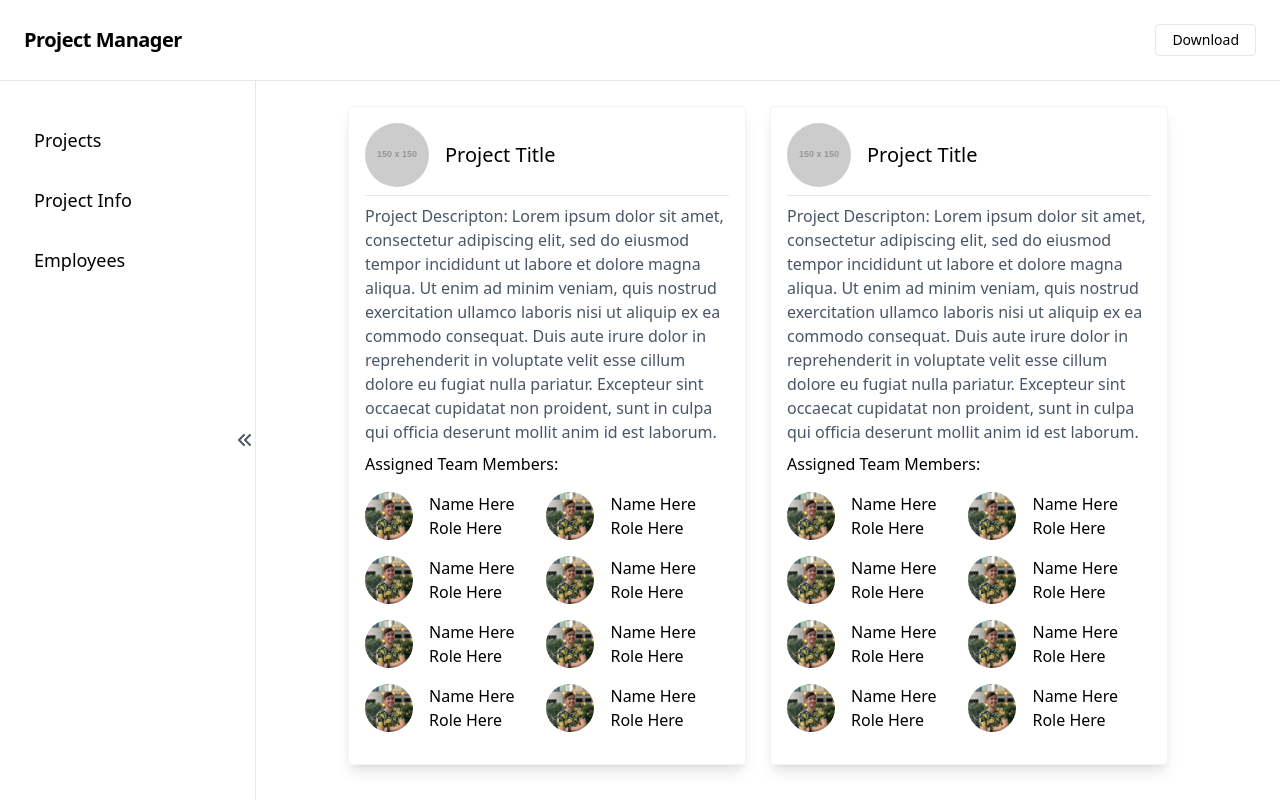
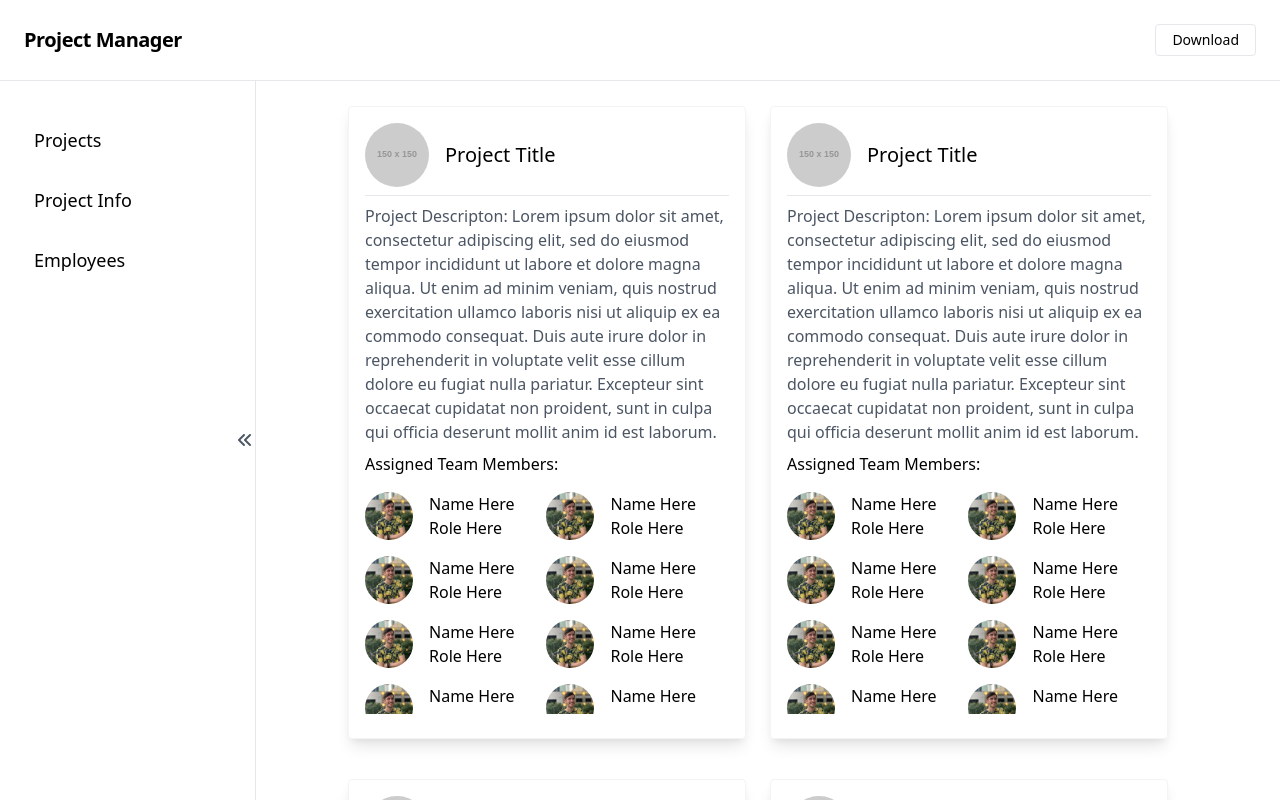
Before and after one commit to ryangautier1/project-manager, a React (Create React App) app: page /projects in a window 1280 px wide. Shown: the top 800 px of the page. Built offline with nearby package versions, Linux system fonts and the light colour scheme; the HTML template or start-up script is replaced by a standard one.

Commit message:
style project card employee section

```diff
--- a/src/components/ProjectCard/index.js
+++ b/src/components/ProjectCard/index.js
@@ -61,7 +61,7 @@ function ProjectCard() {
         <hr />
         <div className="mt-2 text-gray-600 text-sm sm:text-base">Project Descripton: Lorem ipsum dolor sit amet, consectetur adipiscing elit, sed do eiusmod tempor incididunt ut labore et dolore magna aliqua. Ut enim ad minim veniam, quis nostrud exercitation ullamco laboris nisi ut aliquip ex ea commodo consequat. Duis aute irure dolor in reprehenderit in voluptate velit esse cillum dolore eu fugiat nulla pariatur. Excepteur sint occaecat cupidatat non proident, sunt in culpa qui officia deserunt mollit anim id est laborum.</div>
         <div className="mt-2">Assigned Team Members: </div>
-        <div className="my-2 flex flex-wrap items-center employees">
+        <div className="my-2 flex flex-wrap items-center overflow-auto project-employees">
           {employees.map(item => {
             return(
             <div className="my-2 flex mr-8">
--- a/src/components/ProjectCard/style.css
+++ b/src/components/ProjectCard/style.css
@@ -1,5 +1,31 @@
 .project-card {
   width: 50%;
+}
+
+.project-employees {
+  max-height: 230px;
+}
+
+/* width */
+.project-employees::-webkit-scrollbar {
+  width: 10px;
+}
+
+/* Track */
+.project-employees::-webkit-scrollbar-track {
+  /* background: #1a202c;  */
+  border-radius: 10px;
+}
+
+/* Handle */
+.project-employees::-webkit-scrollbar-thumb {
+  background: #ed88367c;
+  border-radius: 10px;
+}
+
+/* Handle on hover */
+.project-employees::-webkit-scrollbar-thumb:hover {
+  background: #ed8836cc;
 }
 
 @media screen and (max-width: 850px) {
```
